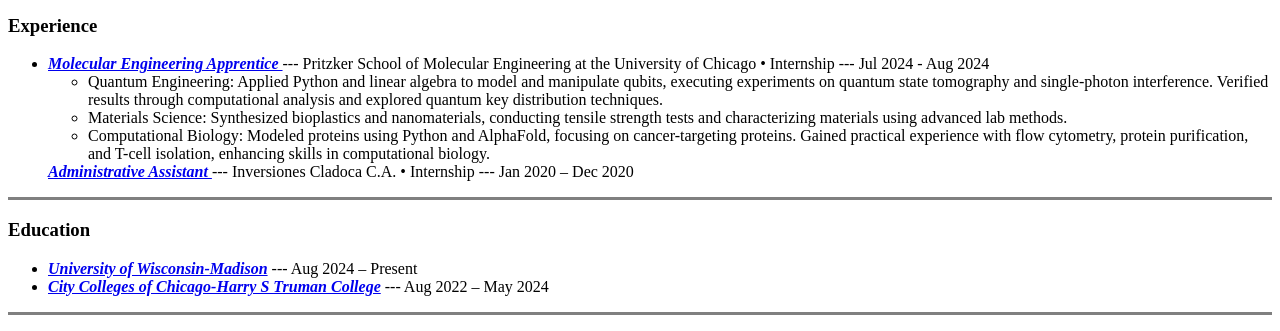
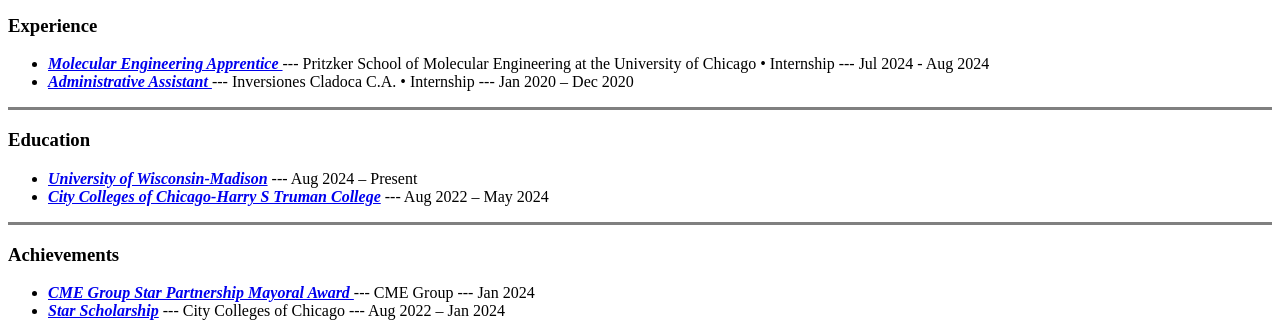
Before and after one commit to cajlitos04/Inicial-Project, a plain HTML site: page index.html in a window 1280 px wide. Shown: the part 383-714 px from the top of the page. Drawn offline with Linux system fonts and the light colour scheme.

Commit message:
Update index.html

```diff
--- a/index.html
+++ b/index.html
@@ -26,12 +26,7 @@
   <ul>
     <li><em><strong><a href="https://pme.uchicago.edu/educational-outreach/pme-ccc-summer-program">Molecular Engineering Apprentice </a></strong></em>--- Pritzker School of Molecular Engineering at the University of Chicago
 • Internship ---	Jul 2024 - Aug 2024</li>
-    <ul>
-      <li>Quantum Engineering: Applied Python and linear algebra to model and manipulate qubits, executing experiments on quantum state tomography and single-photon interference. Verified results through computational analysis and explored quantum key distribution techniques.</li>
-      <li>Materials Science: Synthesized bioplastics and nanomaterials, conducting tensile strength tests and characterizing materials using advanced lab methods.</li>
-      <li>Computational Biology: Modeled proteins using Python and AlphaFold, focusing on cancer-targeting proteins. Gained practical experience with flow cytometry, protein purification, and T-cell isolation, enhancing skills in computational biology.</li>
-    </ul>
-    </li><em><strong><a href="https://cladoca.com">Administrative Assistant </a></strong></em>--- Inversiones Cladoca C.A.
+    <li><em><strong><a href="https://cladoca.com">Administrative Assistant </a></strong></em>--- Inversiones Cladoca C.A.
 • Internship ---	Jan 2020 – Dec 2020</li>
   </ul>
   <hr size="3" noshade>
```
